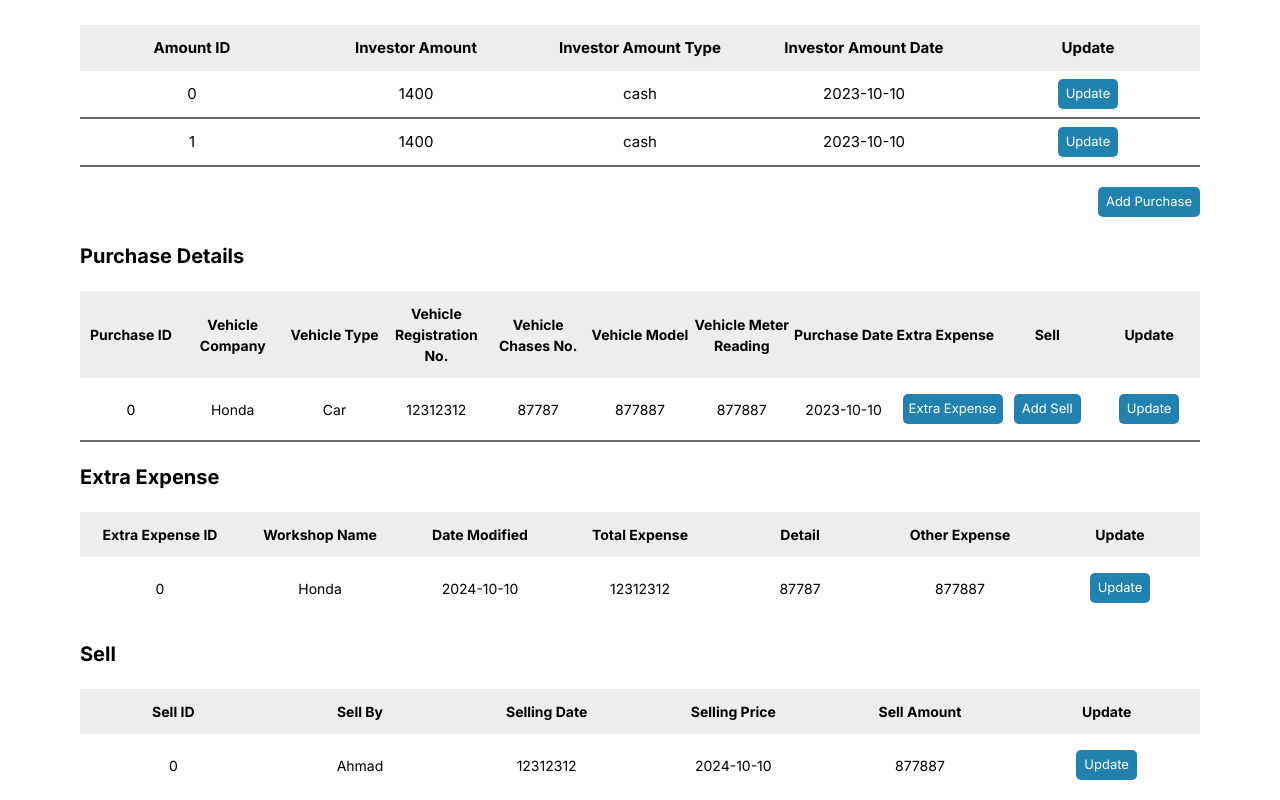
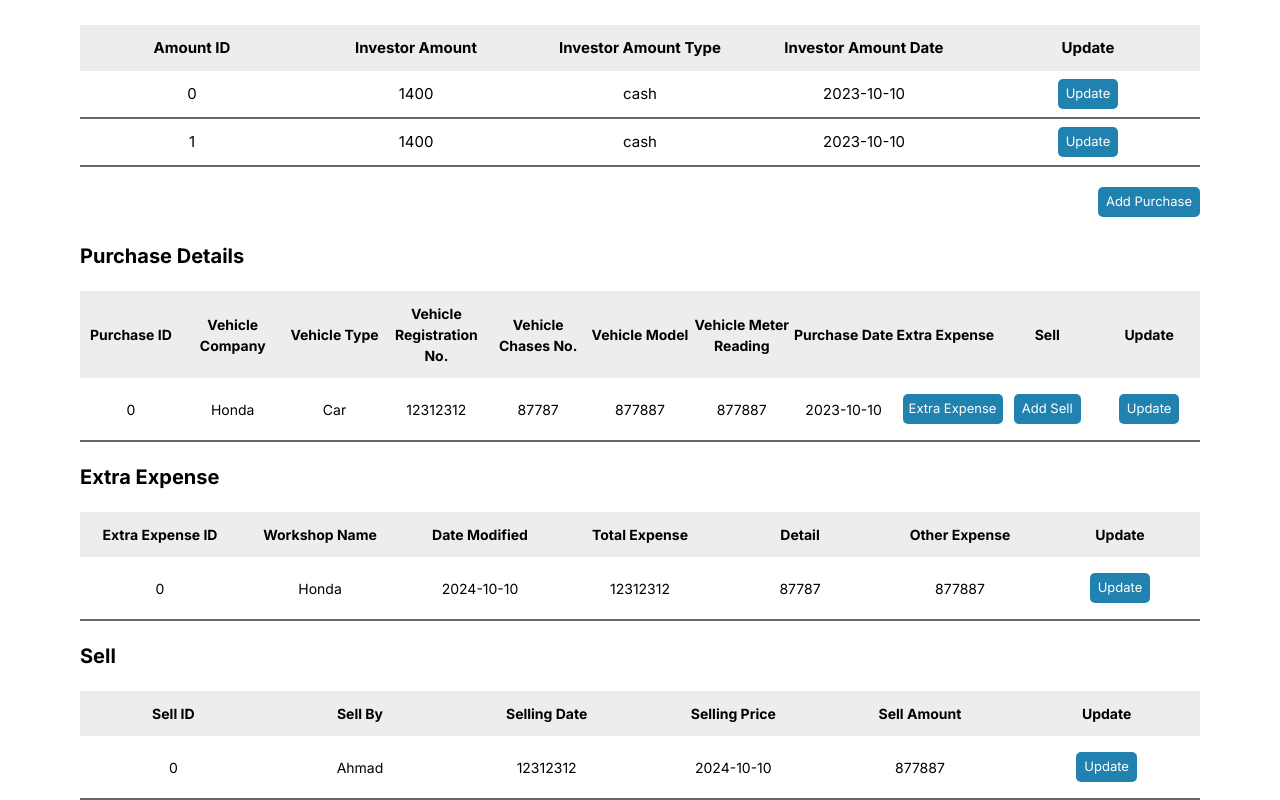
Before and after one commit to rashidmahar73/showroom-app, a Next.js app: page /investor/details in a window 1280 px wide. Shown: the part 232-1032 px from the top of the page. Built offline with nearby package versions, Linux system fonts and the light colour scheme; sample sign-in values are in the browser's storage.

Commit message:
updated code

```diff
--- a/app/investor/details/components/extraExpense/index.tsx
+++ b/app/investor/details/components/extraExpense/index.tsx
@@ -46,7 +46,7 @@ function TableRow({ elem, className = "", onClickHandler }: any) {
       <tr
         className={
           className ||
-          "even:bg-[#ECEDED] text-center text-[14px] table-fixed table w-full text-black"
+          "even:bg-[#ECEDED]  border-b-[2px] border-b-[#686868] text-center text-[14px] table-fixed table w-full text-black"
         }
       >
         <td className="px-2 py-4">{elem?.extraExpenseID}</td>
--- a/app/investor/details/components/sellDetails/index.tsx
+++ b/app/investor/details/components/sellDetails/index.tsx
@@ -42,7 +42,7 @@ function TableRow({ elem, className = "", onClickHandler }: any) {
     <tr
       className={
         className ||
-        "even:bg-[#ECEDED] text-center text-[14px] table-fixed table w-full text-black"
+        "even:bg-[#ECEDED]  border-b-[2px] border-b-[#686868] text-center text-[14px] table-fixed table w-full text-black"
       }
     >
       <td className="px-2 py-4">{elem?.sellID}</td>
```
